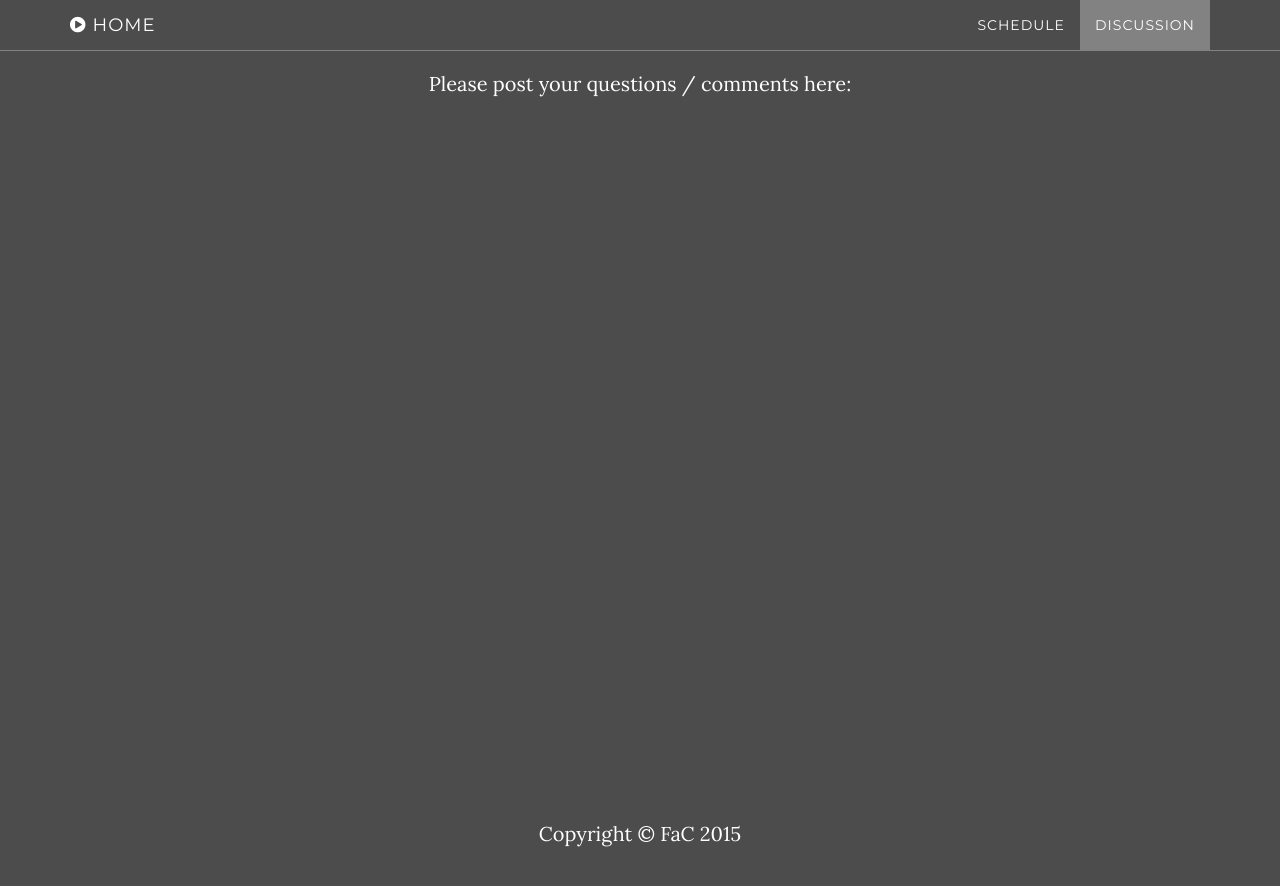
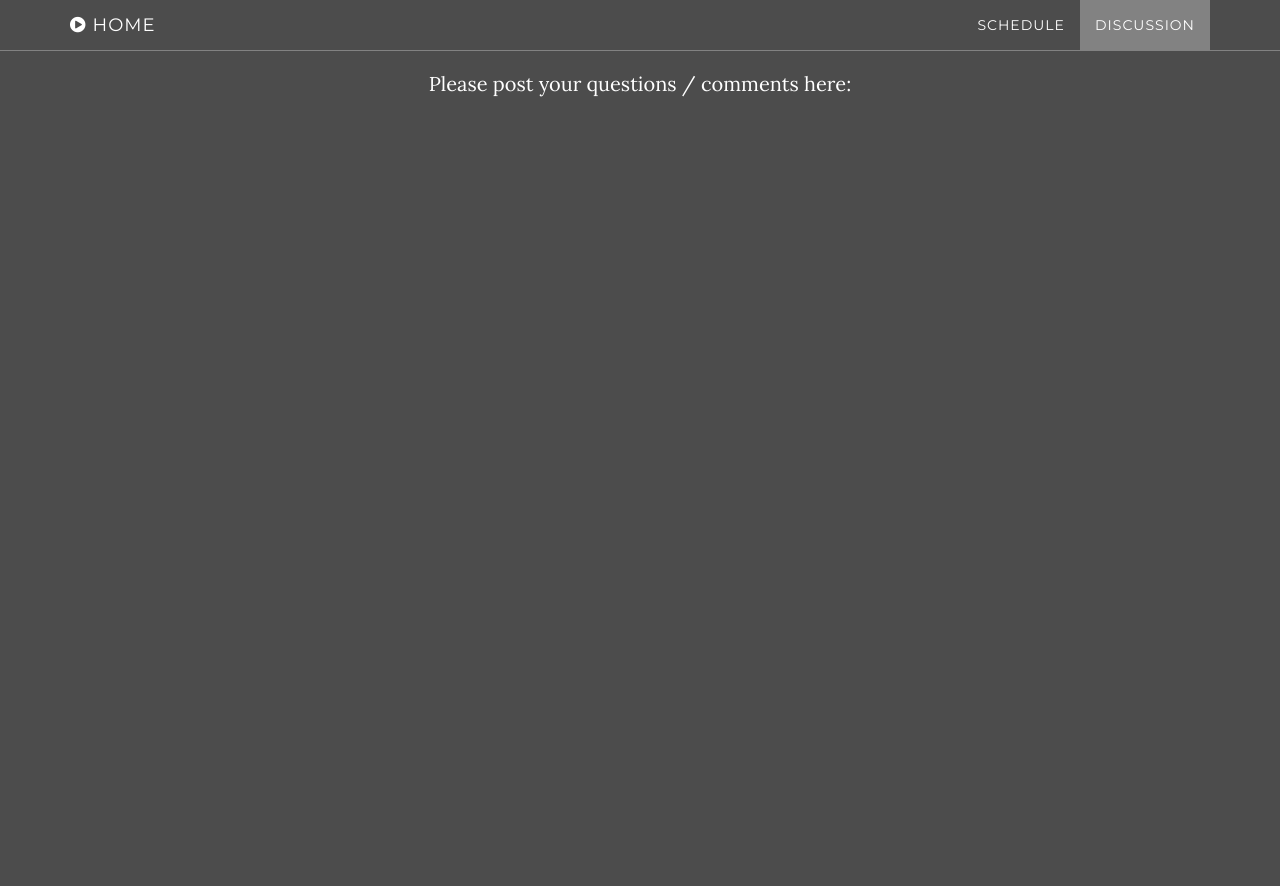
Before and after one commit to FreedomAndConstraint/agi15ida, a Jekyll site: the page built from index.html, in a window 1280 px wide and 900 px high, scrolled down 1932 px. Shown: the top 886 px of the window. Built offline with Jekyll 4.4.1, drawn with Linux system fonts in a browser that asks for light colours; comment, search, counter and statistics services are not loaded; after the commit the page ends 2700 px from its top, so only the background shows below that.

Commit message:
got rid of the footer

```diff
--- a/_layouts/default.html
+++ b/_layouts/default.html
@@ -6,7 +6,6 @@
     {% include header.html %}
     {% include schedule.html %}
     {% include discussion.html %}
-    {% include footer.html %}
     {% include js.html %}
     </body>
 </html>
```
